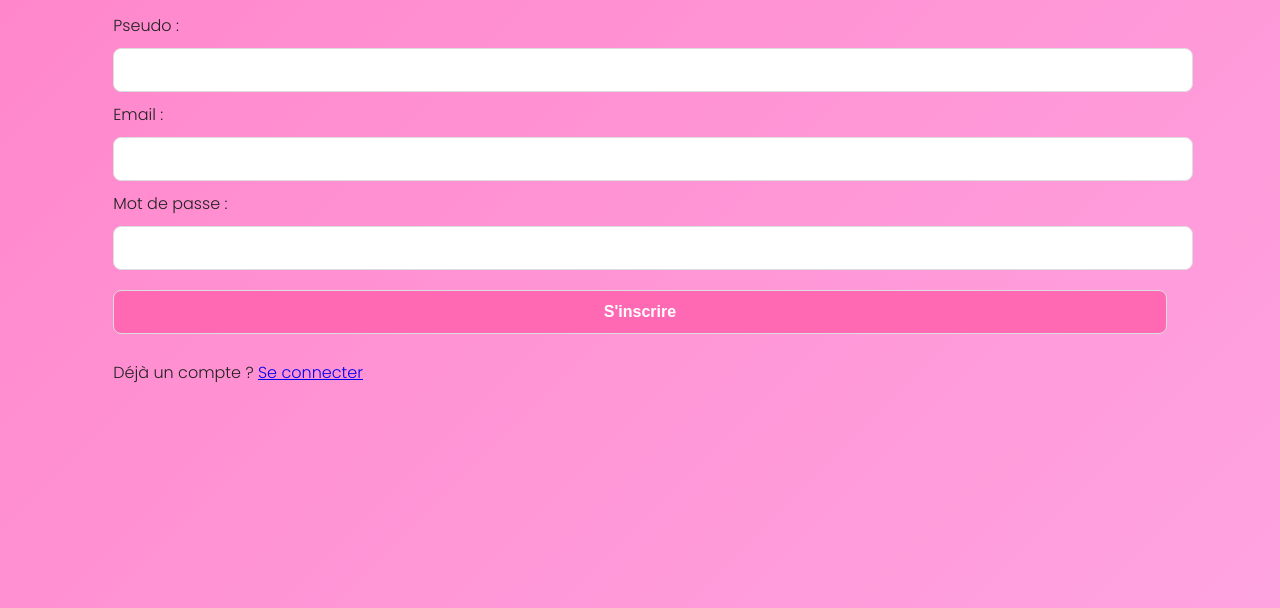
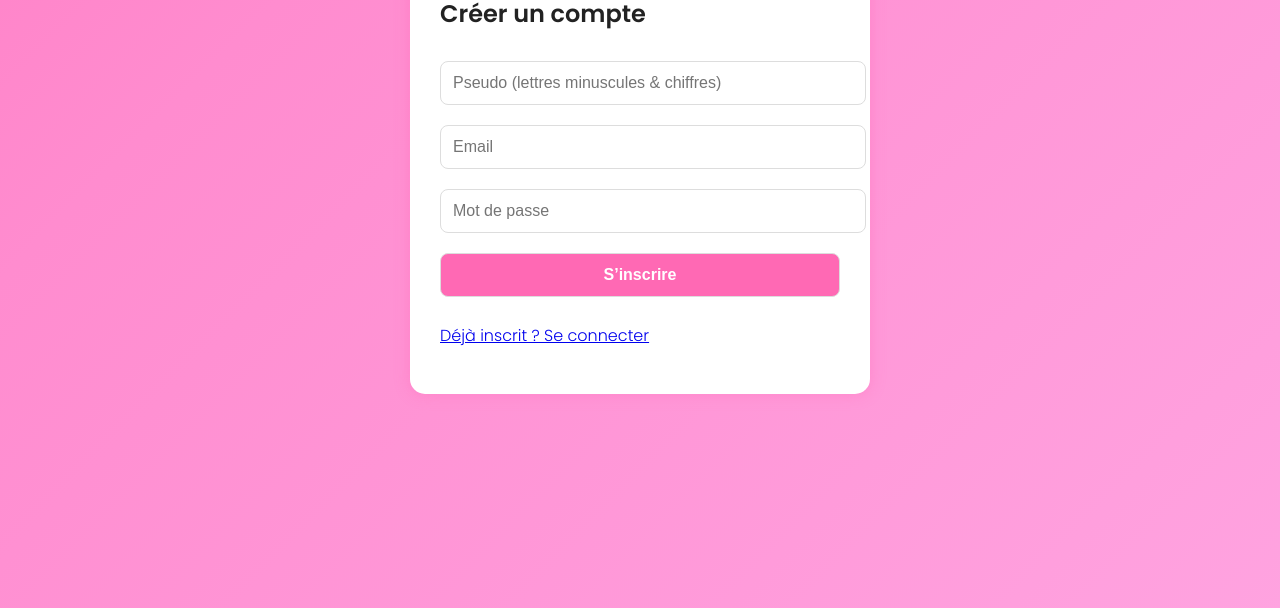
Before and after one commit to MRC-Tech999/Custom--space, a website: page public/register.html in a window 1280 px wide. Shown: the part 268-876 px from the top of the page. Drawn offline with Linux system fonts and the light colour scheme.

Commit message:
Update register.html

```diff
--- a/public/register.html
+++ b/public/register.html
@@ -1,28 +1,20 @@
 <!DOCTYPE html>
 <html lang="fr">
 <head>
-    <meta charset="UTF-8">
-    <meta name="viewport" content="width=device-width, initial-scale=1.0">
-    <title>Inscription - YAMA Social</title>
-    <link rel="stylesheet" href="style.css">
+  <meta charset="UTF-8">
+  <title>Inscription</title>
+  <link rel="stylesheet" href="style.css">
 </head>
-<body>
-    <div class="form-container">
-        <h2>Inscription</h2>
-        <form action="/register" method="POST">
-            <label for="username">Pseudo :</label>
-            <input type="text" id="username" name="username" pattern="[a-z0-9]{3,20}" required>
-
-            <label for="email">Email :</label>
-            <input type="email" id="email" name="email" required>
-
-            <label for="password">Mot de passe :</label>
-            <input type="password" id="password" name="password" required>
-
-            <button type="submit">S'inscrire</button>
-        </form>
-        <p>Déjà un compte ? <a href="login.html">Se connecter</a></p>
-    </div>
-    <script src="script.js"></script>
+<body class="gradient">
+  <div class="container">
+    <h2>Créer un compte</h2>
+    <form method="POST" action="/register">
+      <input type="text" name="username" placeholder="Pseudo (lettres minuscules & chiffres)" required>
+      <input type="email" name="email" placeholder="Email" required>
+      <input type="password" name="password" placeholder="Mot de passe" required>
+      <button type="submit" class="btn">S’inscrire</button>
+    </form>
+    <p><a href="login.html">Déjà inscrit ? Se connecter</a></p>
+  </div>
 </body>
 </html>
```
